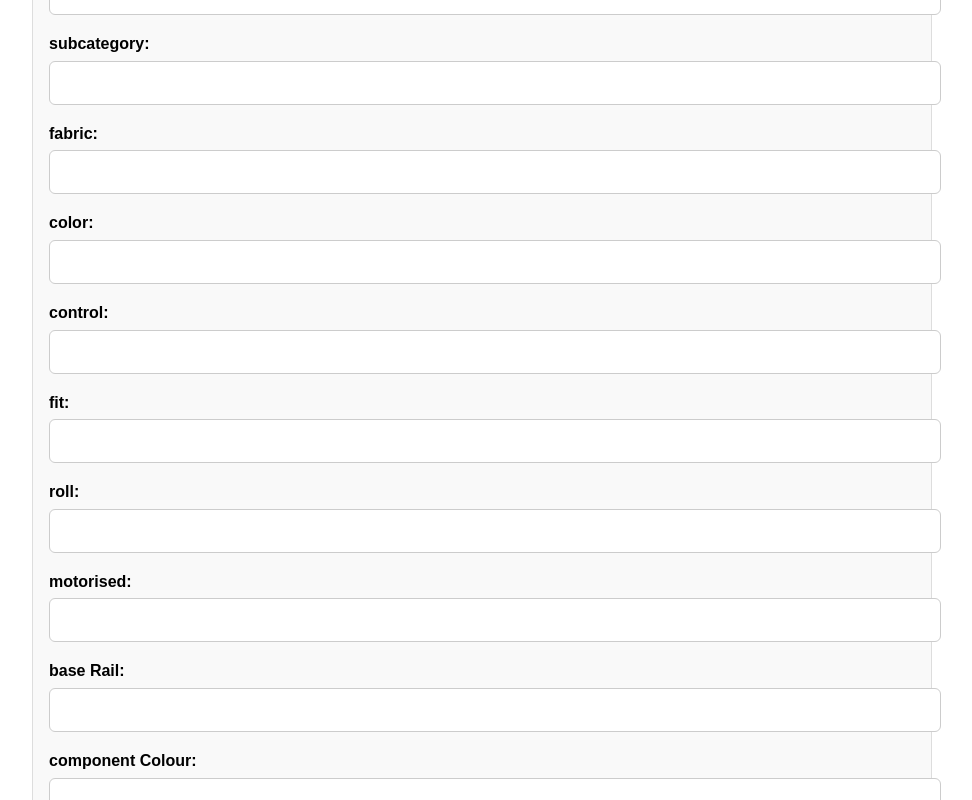
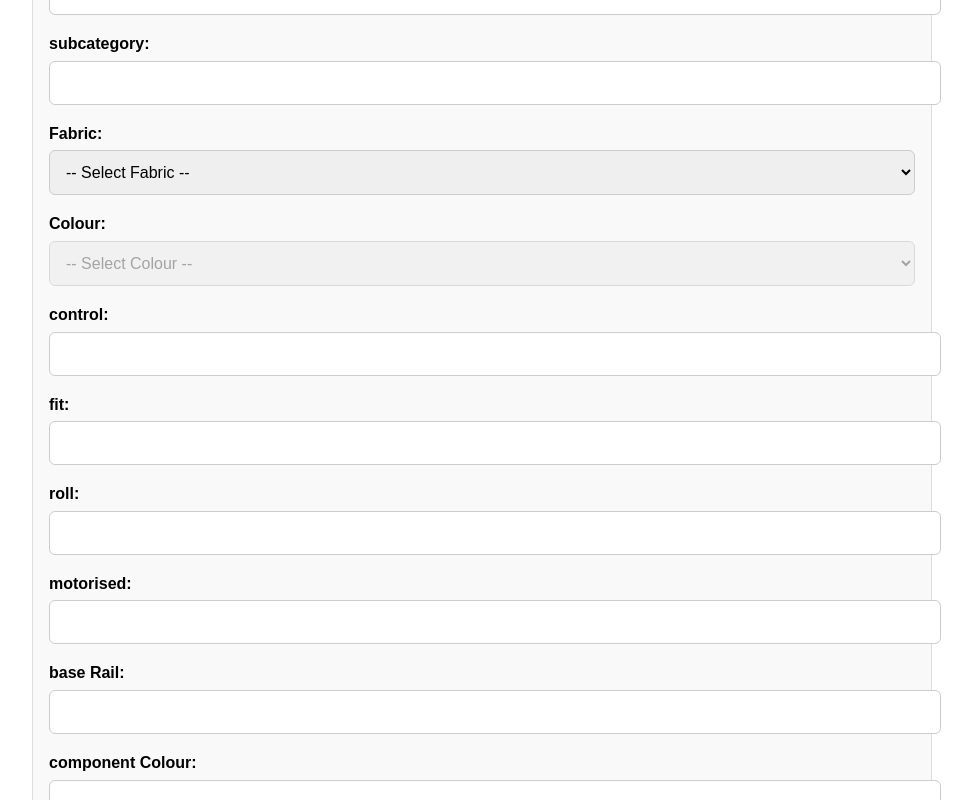
Before and after one commit to DeveshMoolchandani/Blossom-Blinds-App, a Next.js app: page /indoor-blinds in a window 1280 px wide. Shown: the part 840-1640 px from the top of the page, without its empty margins (158-1130 px from the left). Built offline with nearby package versions, Linux system fonts and the light colour scheme.

Commit message:
Initial commit

```diff
--- a/pages/indoor-blinds.js
+++ b/pages/indoor-blinds.js
@@ -2,9 +2,35 @@ import { useState, useEffect } from 'react';
 import styles from '../styles/Form.module.css';
 import { useRouter } from 'next/router';
 
+// Fabric-to-colour mapping
+const fabricToColours = {
+  "ICON FR": ["CEYLON", "FLORA", "HARBOUR", "JET", "LEATHER", "LIQUORICE", "MARITIME", "OSPREY", "PAPYRUS", "SAIL", "SCULPTURE", "SEA MIST", "SOLAR", "STONEWASH", "TAURUS", "TO CONFIRM"],
+  "LINESQUE LIGHT FILTER": ["CHESTNUT", "DELTA", "GRANITE", "HAZEL", "LEVI", "LILY", "OATCAKE", "OWL", "STONEWASH", "TO CONFIRM", "TRELLIS", "WICKER", "WINTER"],
+  "ZENO": ["BARRANCA", "CUSCO", "ICA", "LIMA", "MALA", "PUNO", "TARMA", "TO CONFIRM"],
+  "SKYE LIGHT FILTER": ["BLAZER", "CHIFFON", "CHROME", "EARL GREY", "OYSTER", "PORCELAIN", "RAVEN", "SAIL", "SWAN", "TO CONFIRM"],
+  "SKYE BLOCKOUT": ["BLAZER", "CHIFFON", "CHROME", "EARL GREY", "OYSTER", "PORCELAIN", "RAVEN", "SAIL", "SWAN", "TO CONFIRM"],
+  "LE REVE LIGHT FILTER": ["CHALK", "CONCRETE", "CRYSTAL", "GRAPHITE", "MARBLE", "MINK", "ONYX", "PEWTER", "SAND", "SHELL", "TO CONFIRM"],
+  "LE REVE BLOCKOUT": ["CHALK", "CONCRETE", "CRYSTAL", "GRAPHITE", "MARBLE", "MINK", "ONYX", "PEWTER", "SAND", "SHELL", "TO CONFIRM"],
+  "MANTRA LIGHT FILTER": ["COTTON", "PARCHMENT", "PEBBLE", "SEAGRASS", "SEED PEARL", "SESAME", "SHALE", "TO CONFIRM"],
+  "MANTRA BLOCKOUT": ["COTTON", "FLINT", "OPAL", "PARCHMENT", "PEBBLE", "SEAGRASS", "SEED PEARL", "SESAME", "SHALE", "SPICE", "TO CONFIRM"],
+  "KLEENSCREEN": ["ALLOY", "BARLEY", "BLACK", "BLACK PEARL", "CHARCOAL", "GRAPHITE", "GREY", "IVORY", "PEWTER", "PURE WHITE", "SHALE", "SILVER PEARL", "TO CONFIRM", "WHITE PEARL"],
+  "ANSARI": ["ASH", "CHARCOAL", "COCONUT", "FOG", "FOSSIL", "LEAD", "SLATE", "STONE", "TO CONFIRM"],
+  "BALMORAL BLOCKOUT": ["ARMOUR", "BIRCH", "BOURNEVILLE", "CHROME", "CONCRETE", "DOVE", "JET", "PEARL", "PLATINUM", "PUTTY", "PYRITE", "STEEL", "TO CONFIRM", "WHITE"],
+  "BALMORAL LIGHT FILTER": ["DRIFTWOOD", "DUNE", "PAPERBARK", "PUMICE", "SAND", "SURF", "TO CONFIRM"],
+  "VIVE": ["ALLOY", "BIRCH", "BISTRO", "CHATEAU", "CLAY", "CLOUD", "COAL", "DUNE", "ICE", "LACE", "LIMESTONE", "LINEN", "LOFT", "MIST", "NIMBUS", "ODESSEY", "ORIENT", "PORCELAIN", "PURE", "SPIRIT DISCONTINUED", "STONE", "STORM", "SURF", "TERRACE", "TO CONFIRM", "TUNDRA", "WHISPER", "ZIRCON"],
+  "FOCUS": ["ASH", "BAY", "CARBON", "CHALK", "CLOUD", "COAL", "DOVE", "DRIFT", "EBONY", "ESPRESSO", "FEATHER", "FIG - DISCONTINUED", "MAGNETIC", "MIST", "OYSTER", "POLAR", "POWDER - DISCONTINUED", "SANDSTONE -DISCONTINUED", "SHELL", "TEMPEST", "TO CONFIRM", "WHITE"],
+  "METROSHADE BLOCKOUT": ["BLACK", "DOVE/WHITE", "ECRU", "ICE GREY", "MOONSTONE", "NOUGAT", "PEBBLE", "QUILL", "SEAL", "SLATE", "STORM", "TO CONFIRM", "WHITEWASH"],
+  "METROSHADE LIGHT FILTER": ["DOVE/WHITE", "ECRU", "ICE GREY", "MOONSTONE", "NOUGAT", "QUILL", "TO CONFIRM"],
+  "SANCTUARY BLOCKOUT": ["BALTIC", "CERAMIC", "LAVA", "MARBLE", "MINERAL", "PLASTER", "SUEDE", "TO CONFIRM", "TRUFFLE", "WHITEWASH"],
+  "SANCTUARY LIGHT FILTER": ["BALTIC", "CERAMIC", "LAVA", "MARBLE", "MINERAL", "PLASTER", "SLATE", "SUEDE", "TO CONFIRM", "WHITEWASH"],
+  "TERRA": ["ARIA", "ELA", "FLINT", "HAZEL", "KAI", "MISTY", "RIDGE", "STELLA", "STORM", "TO CONFIRM", "WILLOW"],
+  "ETCH": ["FELT", "MONO", "PENCIL", "PLATE", "STEEL", "TISSUE", "TO CONFIRM", "ZINC"],
+  "ONESCREEN": ["BLACK", "CHARCOAL", "DUNE", "GREY", "GUNMETAL", "ICE", "LINEN BRONZE", "MERCURY", "SAND", "SILVER BLACK", "TO CONFIRM", "WALLABY", "WHITE"]
+};
+
+const fabricOptions = Object.keys(fabricToColours).sort();
+
 export default function IndoorBlindsForm() {
-  const router = useRouter();
-
   const [formData, setFormData] = useState({
     date: '',
     time: '',
@@ -34,6 +60,7 @@ export default function IndoorBlindsForm() {
     }
   ]);
 
+  const router = useRouter();
   const [collapsedSections, setCollapsedSections] = useState([]);
   const [showReview, setShowReview] = useState(false);
   const [formStarted, setFormStarted] = useState(false);
@@ -60,14 +87,6 @@ export default function IndoorBlindsForm() {
     return () => router.events.off('routeChangeStart', handleRouteChange);
   }, [formStarted]);
 
-  const toggleCollapse = (index) => {
-    setCollapsedSections(prev =>
-      prev.includes(index)
-        ? prev.filter(i => i !== index)
-        : [...prev, index]
-    );
-  };
-
   const handleFormChange = (e) => {
     setFormStarted(true);
     const { name, value } = e.target;
@@ -79,43 +98,29 @@ export default function IndoorBlindsForm() {
     const { name, value } = e.target;
     const updated = [...windows];
     updated[index][name] = value;
+    if (name === 'fabric') updated[index]['color'] = '';
     setWindows(updated);
   };
 
   const addWindow = () => {
-    setWindows(prev => [
-      ...prev,
-      {
-        roomName: '',
-        subcategory: '',
-        fabric: '',
-        color: '',
-        width: '',
-        height: '',
-        control: '',
-        fit: '',
-        roll: '',
-        motorised: '',
-        baseRail: '',
-        componentColour: '',
-        brackets: '',
-        comments: ''
-      }
-    ]);
+    setWindows(prev => [...prev, { ...windows[0], roomName: '', fabric: '', color: '', comments: '' }]);
   };
 
   const deleteWindow = (index) => {
-    const current = windows[index];
-    const isBlank = Object.values(current).every(val => val === '');
-    if (!isBlank) return;
-    const updated = windows.filter((_, i) => i !== index);
-    setWindows(updated);
+    if (Object.values(windows[index]).every(v => !v)) {
+      setWindows(prev => prev.filter((_, i) => i !== index));
+    }
+  };
+
+  const toggleCollapse = (index) => {
+    setCollapsedSections(prev =>
+      prev.includes(index) ? prev.filter(i => i !== index) : [...prev, index]
+    );
   };
 
   const validateMeasurements = () => {
     return windows.every(w =>
-      /^\d+$/.test(w.width) &&
-      /^\d+$/.test(w.height)
+      /^\d+$/.test(w.width) && /^\d+$/.test(w.height)
     );
   };
 
@@ -138,8 +143,6 @@ export default function IndoorBlindsForm() {
       productType: "Indoor Blinds"
     };
 
-    console.log("📤 Submitting payload to proxy:", payload);
-
     try {
       const res = await fetch('/api/indoor-blinds-proxy', {
         method: 'POST',
@@ -148,7 +151,6 @@ export default function IndoorBlindsForm() {
       });
 
       const result = await res.json();
-      console.log("📥 Response from Google Script:", result);
 
       if (result.result === 'success') {
         alert('✅ Form submitted successfully!');
@@ -185,7 +187,60 @@ export default function IndoorBlindsForm() {
       }
     } catch (err) {
       alert('❌ Network error — submission failed.');
-      console.error("❌ Submission error:", err);
+      console.error(err);
+    }
+  };
+
+  const renderInput = (field, idx, window) => {
+    if (field === "fabric") {
+      return (
+        <div key={field} className={styles.inputGroup}>
+          <label>Fabric:</label>
+          <select
+            name="fabric"
+            value={window.fabric}
+            onChange={(e) => handleWindowChange(idx, e)}
+            required
+          >
+            <option value="">-- Select Fabric --</option>
+            {fabricOptions.map(fab => (
+              <option key={fab} value={fab}>{fab}</option>
+            ))}
+          </select>
+        </div>
+      );
+    } else if (field === "color") {
+      const colours = fabricToColours[window.fabric] || [];
+      return (
+        <div key={field} className={styles.inputGroup}>
+          <label>Colour:</label>
+          <select
+            name="color"
+            value={window.color}
+            onChange={(e) => handleWindowChange(idx, e)}
+            required
+            disabled={!window.fabric}
+          >
+            <option value="">-- Select Colour --</option>
+            {colours.map(col => (
+              <option key={col} value={col}>{col}</option>
+            ))}
+          </select>
+        </div>
+      );
+    } else {
+      return (
+        <div key={field} className={styles.inputGroup}>
+          <label>{field.replace(/([A-Z])/g, ' $1')}:</label>
+          <input
+            type="text"
+            name={field}
+            value={window[field]}
+            onChange={(e) => handleWindowChange(idx, e)}
+            required={field !== "comments"}
+          />
+        </div>
+      );
     }
   };
 
@@ -207,8 +262,6 @@ export default function IndoorBlindsForm() {
                 <label>{field.replace(/([A-Z])/g, ' $1')}:</label>
                 <input
                   type={field === "customerPhone" ? "tel" : "text"}
-                  inputMode={field === "customerPhone" ? "numeric" : "text"}
-                  pattern={field === "customerPhone" ? "\\d{10}" : undefined}
                   name={field}
                   value={formData[field]}
                   onChange={handleFormChange}
@@ -238,28 +291,13 @@ export default function IndoorBlindsForm() {
           {!collapsedSections.includes(idx) && (
             <>
               {["roomName", "subcategory", "fabric", "color", "control", "fit", "roll", "motorised", "baseRail", "componentColour", "brackets", "comments"]
-                .map(field => (
-                  <div key={field} className={styles.inputGroup}>
-                    <label>{field.replace(/([A-Z])/g, ' $1')}:</label>
-                    <input
-                      type="text"
-                      name={field}
-                      value={window[field]}
-                      onChange={(e) => handleWindowChange(idx, e)}
-                      required={field !== "comments"}
-                    />
-                  </div>
-                ))}
-
+                .map(field => renderInput(field, idx, window))}
               {["width", "height"].map(field => (
                 <div key={field} className={styles.inputGroup}>
                   <label>{field} (mm):</label>
                   <input
                     type="number"
-                    inputMode="numeric"
-                    pattern="[0-9]*"
                     name={field}
-                    className={styles.measurementInput}
                     value={window[field]}
                     onChange={(e) => handleWindowChange(idx, e)}
                     required
```
